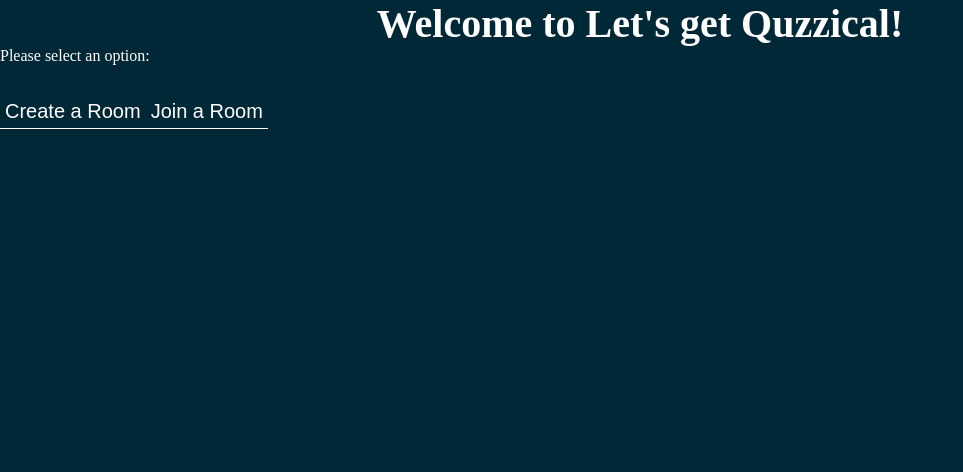
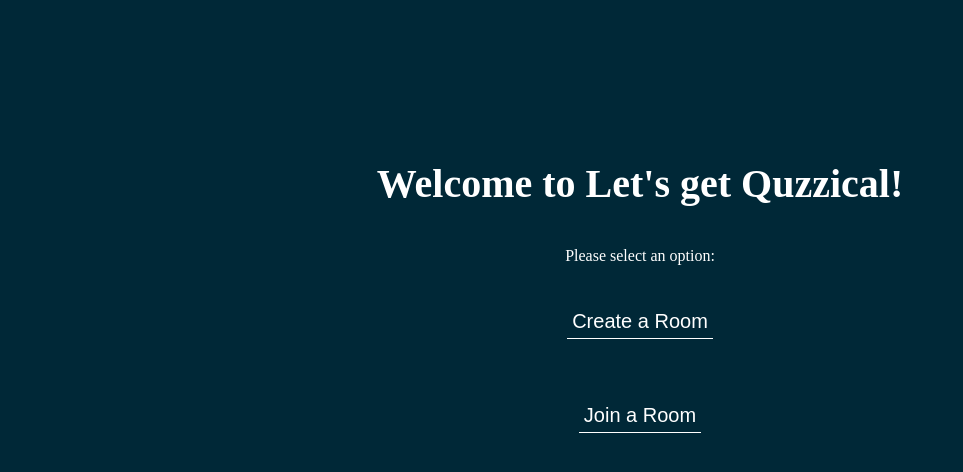
Before and after one commit to Nevashka/front-end-lets-get-quizzical, a React (Create React App) app: page / in a window 1280 px wide. Shown: the top 472 px of the page, without its empty margins (0-963 px from the left). Built offline with nearby package versions, Linux system fonts and the light colour scheme; no server answers.

Commit message:
center home page content

```diff
--- a/src/App.js
+++ b/src/App.js
@@ -19,7 +19,6 @@ function App() {
               <Route path='/Leaderboard' element={<Leaderboard />}/>
           </Routes>
         </main>
-
       </div>
     </>
   );
--- a/src/pages/Home/index.js
+++ b/src/pages/Home/index.js
@@ -1,15 +1,14 @@
 import React from 'react'
 import { Link } from 'react-router-dom'
 import { Settings, Room} from '../index'
-
 import './style.css'
 
 const Home = () => {
   return (
     <>
-      <div>
-        <h1>Welcome to Let's get Quzzical!</h1>
-        <div id='Container'>
+      <div id='container'>
+        <h1 id='head'>Welcome to Let's get Quzzical!</h1>
+        <div id='card'>
           <p>Please select an option: </p>
           <div id='buttons'>
           <Link to='/Settings'>
--- a/src/pages/Home/style.css
+++ b/src/pages/Home/style.css
@@ -0,0 +1,27 @@
+#container {
+  display: flex;
+  flex-direction: column;
+  margin: 20vh;
+  align-items: center;
+  justify-content: center;
+
+}
+#card {
+  margin: 5vh;
+}
+#buttons {
+  display: flex;
+  flex-direction: column;
+  align-items: center;
+  align-content: space-around;
+  justify-content: space-around;
+
+  margin-top: 10px;
+  /* padding: 0px; */
+
+}
+
+/* button {
+   margin: 0px;
+
+} */
--- a/src/pages/Questions/index.js
+++ b/src/pages/Questions/index.js
@@ -12,8 +12,6 @@ const socket = io('http://localhost:5001');
 const Questions = () => {
   const questions = useSelector(state => state.questions)
   const questionidx = useSelector(state =>state.qidx)
-  // const questions = fetchQuestions({category: category}, {difficulty: difficulty}, {type: type})
-  // console.log('questions', questions)
   const [seconds, setSeconds] = useState(0)
 
   useEffect(() => {
@@ -35,7 +33,7 @@ const Questions = () => {
 
   return (
     <>
-      <h2>question {questionidx + 1} </h2>
+      <h2 id='head'>question {questionidx + 1} </h2>
       <h3>{decode(questions[questionidx].question)}</h3>
       <ul>
         {/* {questions[0]} */}
```
Also changed, not shown: 2 other files (tests, documents, lock files or other folders).
